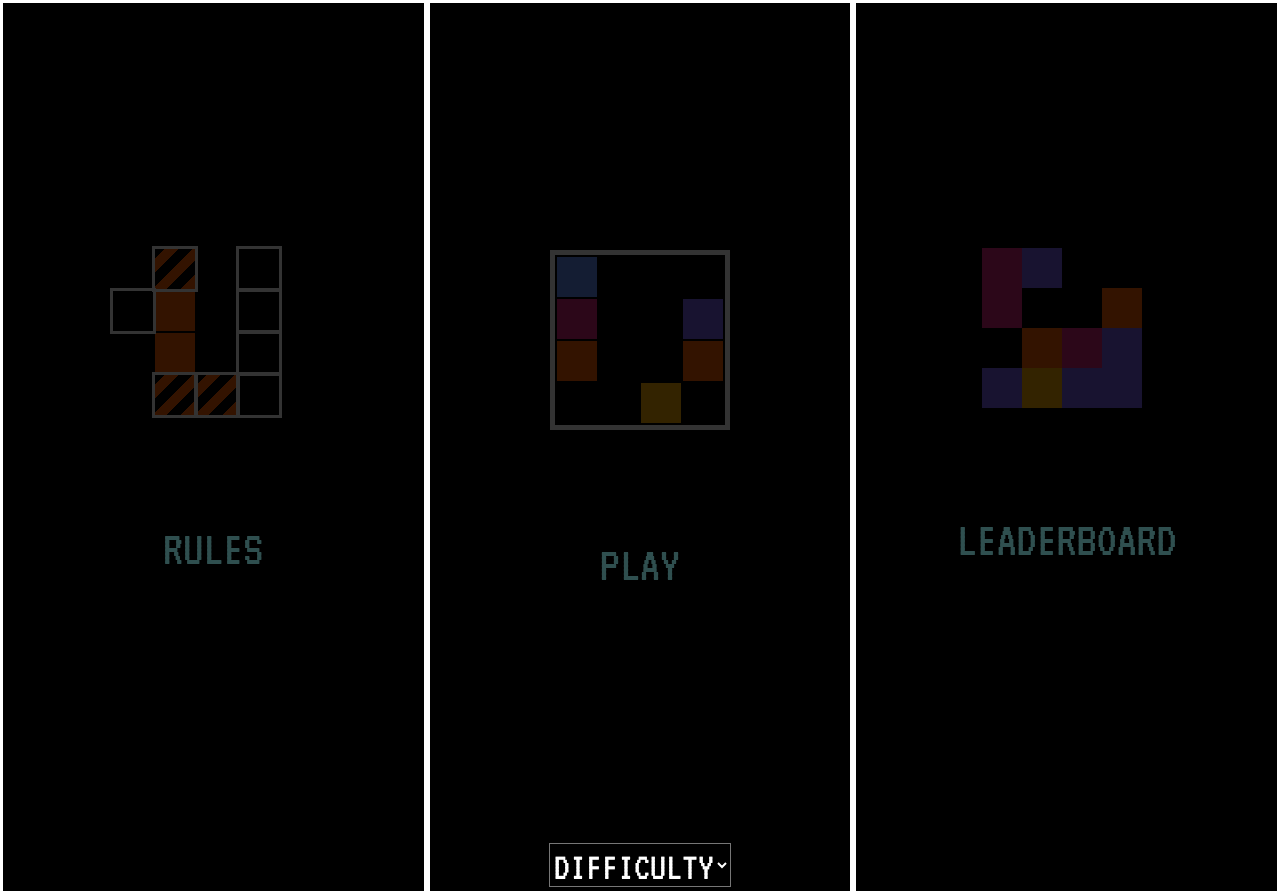
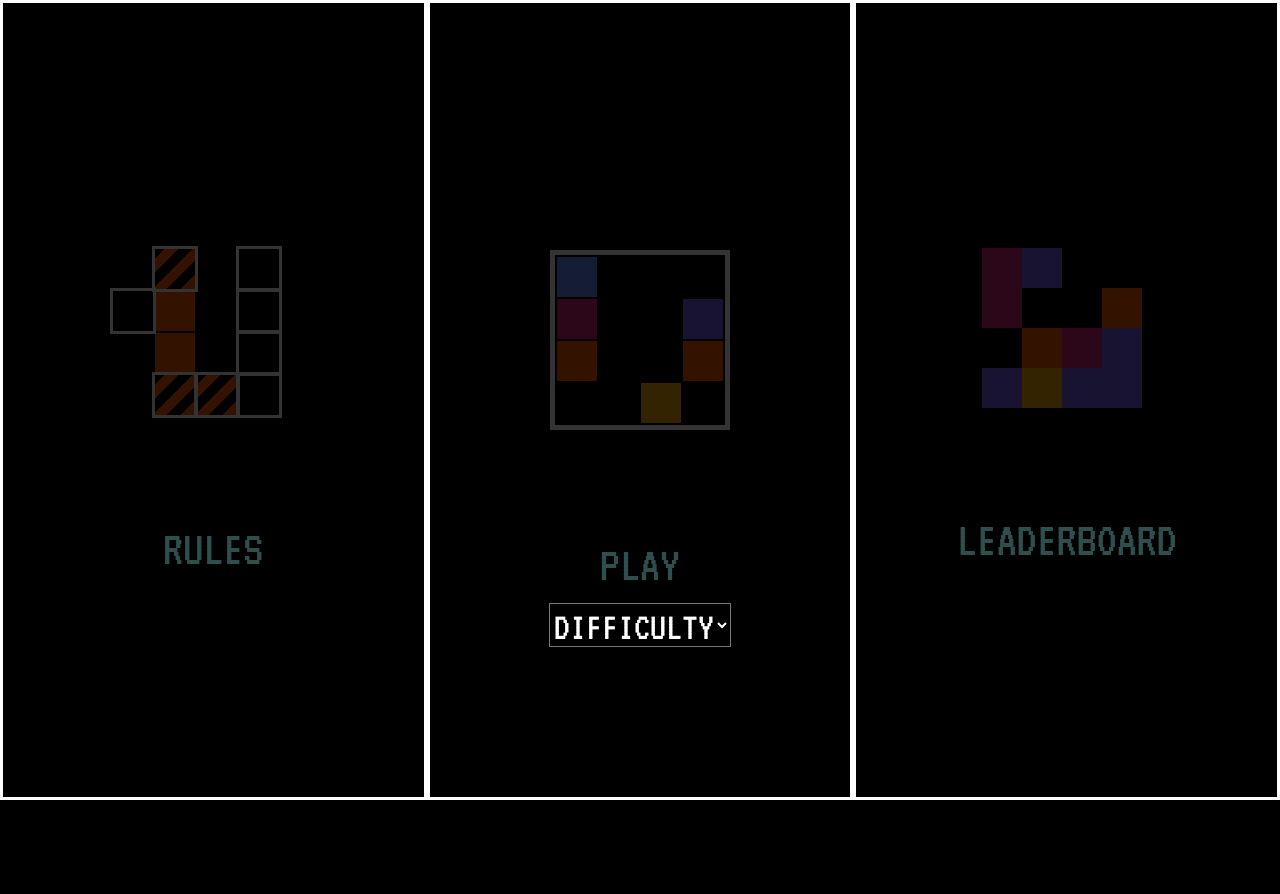
Before and after one commit to Haxinator/CITS3404OnlineDailyPuzzle, a Flask app: page / in a window 1280 px wide. After the commit the page ends 800 px from the top, so only its background shows below. Run offline with Flask 2, Linux system fonts and the light colour scheme.

Commit message:
fixed CSS

```diff
--- a/app/static/CascadingStyleSheets/homepage.css
+++ b/app/static/CascadingStyleSheets/homepage.css
@@ -12,7 +12,6 @@ select {
 
 img {
   opacity: 0.2;
-  /* filter: invert(1); */
 }
 
 h1 {
@@ -32,8 +31,9 @@ a:hover img {
 }
 
 article {
-  padding-top: 30vh;
-  padding-bottom: 30vh;
+  margin-top: 15vh;
+  padding-top: 15vh;
+  /* padding-bottom: 30vh; */
 }
 
 .warrior {
```
